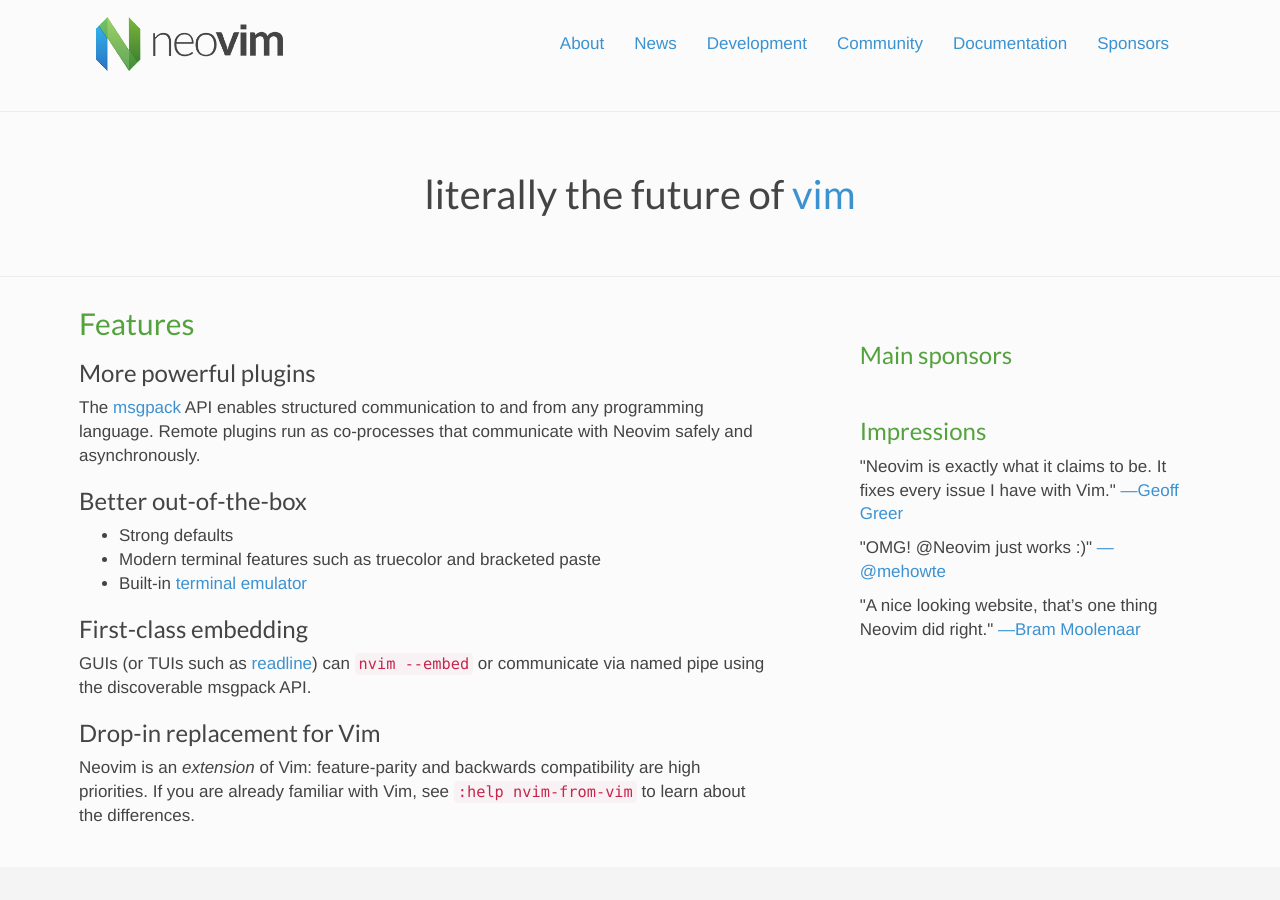
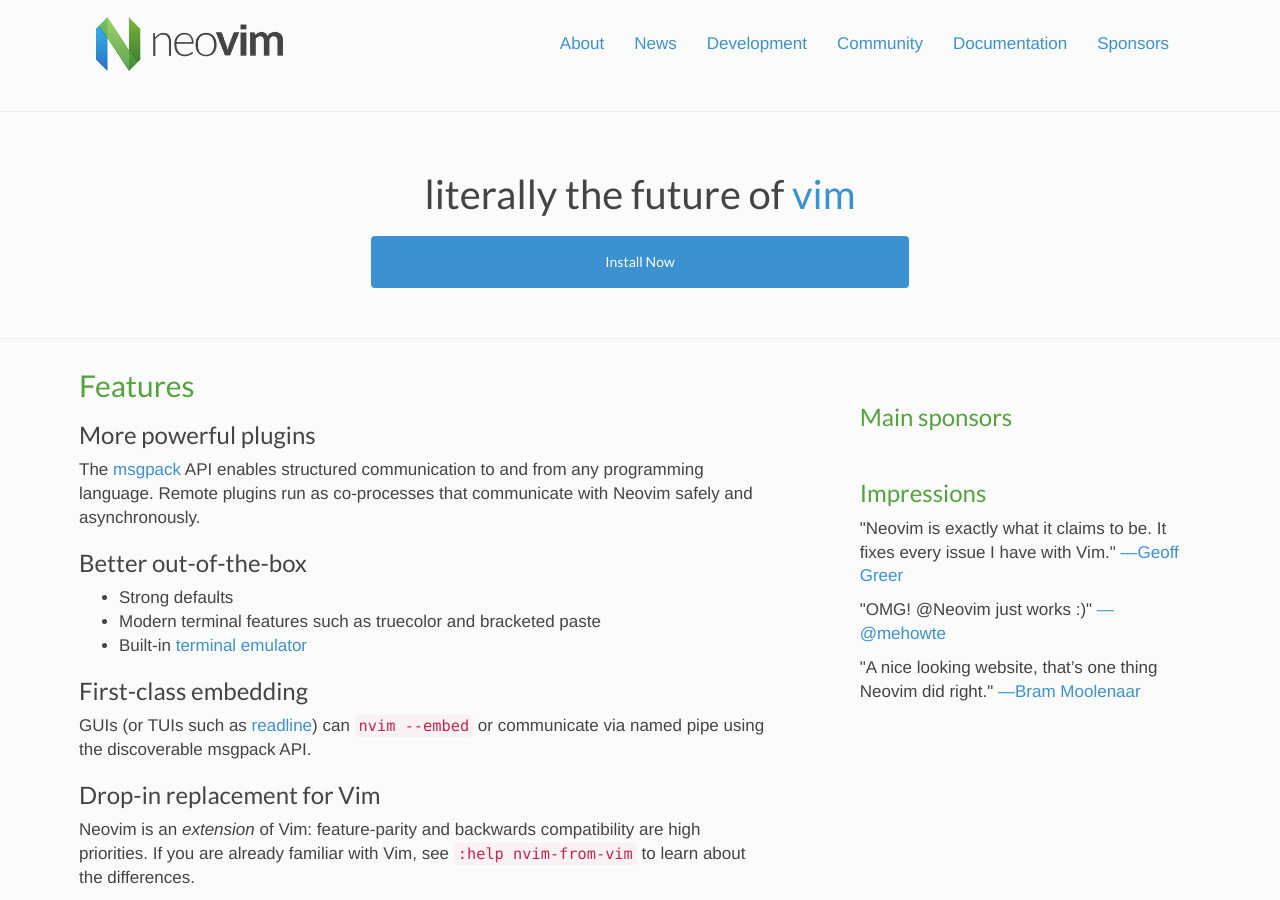
Before and after one commit to neovim/neovim.github.io, a Jekyll site: the page built from index.html, in a window 1280 px wide and 900 px high. Built offline with Jekyll 4.4.1, drawn with Linux system fonts in a browser that asks for light colours; nearby versions of some CDN libraries; comment, search, counter and statistics services are not loaded.

Commit message:
Update index.html

```diff
--- a/index.html
+++ b/index.html
@@ -10,6 +10,7 @@
 <section class="masthead">
   <div class="container">
     <h1>literally the future of <a href="https://twitter.com/VimLinks/status/723437779376443392">vim</a></h1>
+    <p><a href="https://github.com/neovim/neovim/wiki/Installing-Neovim" class="btn full-width">Install Now</a></p>
   </div>
 </section>
 
```
